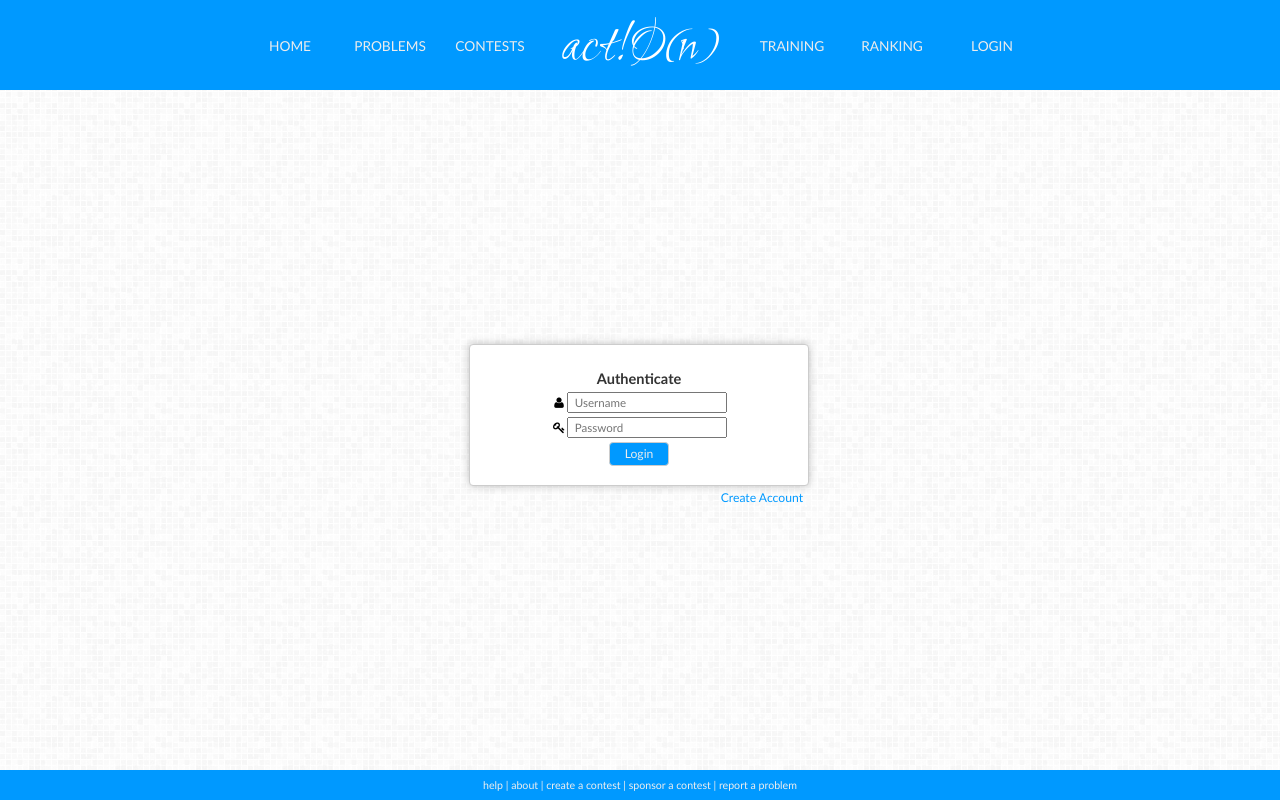
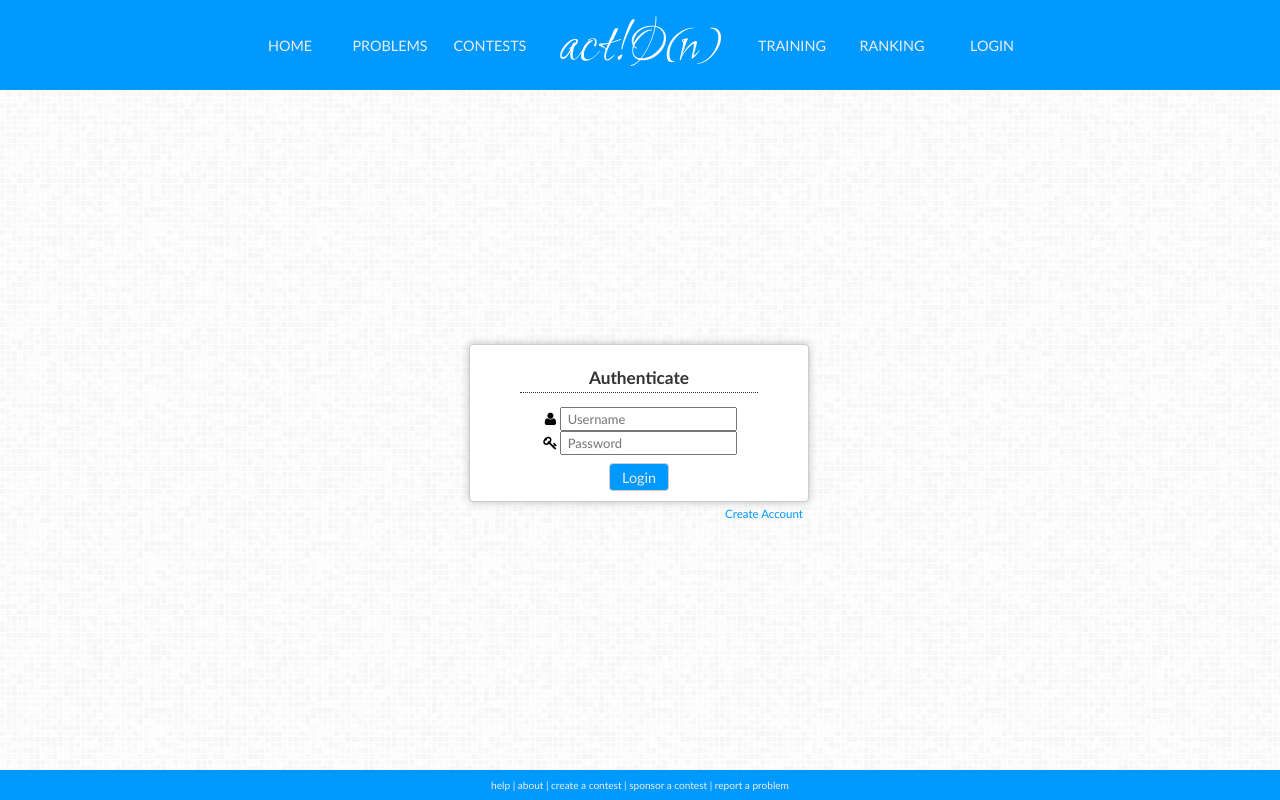
Before and after one commit to espr1t/action, a PHP site: page /login in a window 1280 px wide. Run offline with PHP 8.4, Linux system fonts and the light colour scheme.

Commit message:
Made default font smaller.

```diff
--- a/web/code/login.php
+++ b/web/code/login.php
@@ -8,16 +8,17 @@ class LoginPage extends Page {
 
     public function getContent() {
         $content = '
-            <div class="authenticate smaller centered">
+            <div class="authenticate centered">
                 <div class="box login">
                     <h2>Authenticate</h2>
+                    <div class="separator"></div>
                     <form class="login" name="login" action="index_submit" method="post" accept-charset="utf-8">
                         <i class="fa fa-user fa-fw"></i><input class="text" name="username" type="text" placeholder="Username" required><br>
                         <i class="fa fa-key fa-fw"></i><input class="text" name="password" type="password" placeholder="Password" required><br>
                         <input class="submit" name="submit" type="submit" value="Login">
                     </form>
                 </div>
-                <div class="register-link right"><a href="register">Create Account</a></div>
+                <div class="register-link right smaller"><a href="register">Create Account</a></div>
             </div>
             ' . newLine();
         return $content;
--- a/web/code/register.php
+++ b/web/code/register.php
@@ -13,9 +13,10 @@ class RegisterPage extends Page {
         }
 
         $content = '
-            <div class="register smaller centered">
+            <div class="register centered">
                 <div class="box">
                     <h2>Create Account</h2>
+                    <div class="separator"></div>
                     <form class="register" name="register" action="register" onsubmit="return validateRegistration()" method="post" accept-charset="utf-8">
                         <table class="register">
                             <tr>
--- a/web/styles/style.css
+++ b/web/styles/style.css
@@ -24,7 +24,7 @@ body {
 
 body, td, th, input {
     font-family: "Century Gothic", "Trebuchet MS", "Ubuntu", sans-serif;
-    font-size: 0.95em;
+    font-size: 0.9em;
     text-align: justify;
     color: #000000;
     word-wrap: break-word;
@@ -270,9 +270,6 @@ div.register {
 
 
 div.login {
-    height: 120px;
-    min-height: 120px;
-    max-height: 120px;
     padding: 10px 50px 10px 50px;
 }
 
@@ -299,7 +296,7 @@ table.menu .button {
     width: 100px;
     text-align: center;
     vertical-align: middle;
-    font-size: 0.95em;
+    font-size: 1em;
 }
 
 table.menu .logo {
@@ -312,7 +309,7 @@ div.logo {
     height: 60px;
     line-height: 60px;
     text-align: center;
-    font-size: 4.2em;
+    font-size: 4.8em;
     font-family: "Ruthie", cursive;
     color: #FFFFFF;
     cursor: default;
@@ -453,10 +450,20 @@ input.text {
     padding: 2px 6px;
 }
 
+form.login {
+    margin-top: 1em;
+}
+
+form.register {
+    margin-top: 1em;
+}
+
 input.submit {
-    margin-top: 2px;
-    height: 24px;
-    width: 60px;
+    margin-top: 8px;
+    padding-left: 12px;
+    padding-right: 12px;
+    height: 28px;
+    min-width: 60px;
     text-align: center;
     font-size: 1em;
     color: #ECECEC;
```
